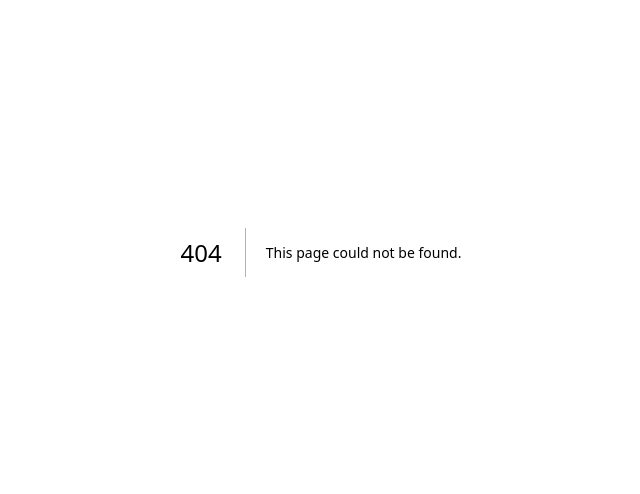
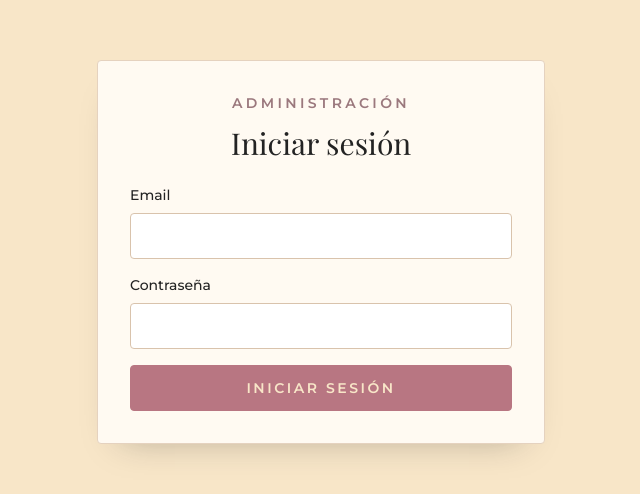
Before and after one commit to jricca19/ofelia_back_front, a Next.js app: page /admin/login in a window 1280 px wide. Before the commit this address had no page. Shown: the part 148-642 px from the top of the page, without its empty margins (319-959 px from the left). Built offline with nearby package versions, Linux system fonts and the light colour scheme; no server answers; a web font is replaced by a local one.

Commit message:
se agrega vista para login admin

```diff
--- /dev/null
+++ b/app/admin/login/page.tsx
@@ -0,0 +1,117 @@
+"use client";
+
+import { FormEvent, useEffect, useState } from "react";
+import { useRouter } from "next/navigation";
+
+import { createSupabaseBrowserClient } from "@/infrastructure/supabase/supabase-browser";
+
+export default function AdminLoginPage() {
+  const router = useRouter();
+  const [email, setEmail] = useState("");
+  const [password, setPassword] = useState("");
+  const [error, setError] = useState("");
+  const [isSubmitting, setIsSubmitting] = useState(false);
+
+  useEffect(() => {
+    let isMounted = true;
+
+    async function redirectIfSessionExists() {
+      const supabase = createSupabaseBrowserClient();
+      const { data } = await supabase.auth.getSession();
+
+      if (isMounted && data.session) {
+        router.replace("/admin");
+      }
+    }
+
+    void redirectIfSessionExists();
+
+    return () => {
+      isMounted = false;
+    };
+  }, [router]);
+
+  async function handleSubmit(event: FormEvent<HTMLFormElement>) {
+    event.preventDefault();
+    setError("");
+    setIsSubmitting(true);
+
+    try {
+      const supabase = createSupabaseBrowserClient();
+      const { data, error: signInError } = await supabase.auth.signInWithPassword({
+        email,
+        password,
+      });
+
+      if (signInError || !data.session) {
+        setError("Credenciales inválidas o el acceso no está disponible en este momento.");
+        return;
+      }
+
+      router.push("/admin");
+    } catch {
+      setError("No se pudo iniciar la sesión. Inténtalo nuevamente.");
+    } finally {
+      setIsSubmitting(false);
+    }
+  }
+
+  return (
+    <main className="flex min-h-screen items-center justify-center bg-[#f8e6c8] px-4 py-8 text-[#232323]">
+      <div className="w-full max-w-md rounded-sm border border-[#e5d2bf] bg-[#fffaf2] p-8 shadow-[0_18px_35px_-24px_rgba(35,35,35,0.35)]">
+        <div className="mb-6 text-center">
+          <p className="text-sm font-semibold uppercase tracking-[0.24em] text-[#9b787d]">
+            Administración
+          </p>
+          <h1 className="mt-3 font-serif text-3xl text-[#232323]">Iniciar sesión</h1>
+        </div>
+
+        <form onSubmit={handleSubmit} className="space-y-4">
+          <div>
+            <label htmlFor="email" className="mb-2 block text-sm font-medium text-[#232323]">
+              Email
+            </label>
+            <input
+              id="email"
+              type="email"
+              value={email}
+              onChange={(event) => setEmail(event.target.value)}
+              autoComplete="email"
+              required
+              className="w-full rounded-sm border border-[#d9c3ac] bg-white px-3 py-2.5 text-base outline-none transition focus:border-[#b87682]"
+            />
+          </div>
+
+          <div>
+            <label htmlFor="password" className="mb-2 block text-sm font-medium text-[#232323]">
+              Contraseña
+            </label>
+            <input
+              id="password"
+              type="password"
+              value={password}
+              onChange={(event) => setPassword(event.target.value)}
+              autoComplete="current-password"
+              required
+              className="w-full rounded-sm border border-[#d9c3ac] bg-white px-3 py-2.5 text-base outline-none transition focus:border-[#b87682]"
+            />
+          </div>
+
+          {error ? (
+            <p className="rounded-sm border border-[#e7b4b6] bg-[#fff3f4] px-3 py-2 text-sm text-[#7a2b36]">
+              {error}
+            </p>
+          ) : null}
+
+          <button
+            type="submit"
+            disabled={isSubmitting}
+            className="w-full rounded-sm border border-[#b87682] bg-[#b87682] px-4 py-3 text-sm font-semibold uppercase tracking-[0.18em] text-[#f8e6c8] transition hover:bg-[#a66773] disabled:cursor-not-allowed disabled:opacity-70"
+          >
+            {isSubmitting ? "Iniciando sesión..." : "Iniciar sesión"}
+          </button>
+        </form>
+      </div>
+    </main>
+  );
+}
--- /dev/null
+++ b/app/admin/page.tsx
@@ -0,0 +1,12 @@
+export default function AdminPage() {
+  return (
+    <main className="flex min-h-screen items-center justify-center bg-[#f8e6c8] px-4 py-8 text-[#232323]">
+      <div className="w-full max-w-2xl rounded-sm border border-[#e5d2bf] bg-[#fffaf2] p-8 text-center shadow-[0_18px_35px_-24px_rgba(35,35,35,0.35)]">
+        <p className="text-sm font-semibold uppercase tracking-[0.24em] text-[#9b787d]">
+          Administración
+        </p>
+        <h1 className="mt-4 font-serif text-4xl text-[#232323]">Panel de administración</h1>
+      </div>
+    </main>
+  );
+}
--- /dev/null
+++ b/infrastructure/supabase/supabase-browser.ts
@@ -0,0 +1,21 @@
+import { createBrowserClient } from "@supabase/ssr";
+
+const browserSupabaseUrl = process.env.NEXT_PUBLIC_SUPABASE_URL;
+const browserSupabaseAnonKey = process.env.NEXT_PUBLIC_SUPABASE_ANON_KEY;
+
+if (!browserSupabaseUrl || !browserSupabaseAnonKey) {
+  throw new Error("Missing NEXT_PUBLIC_SUPABASE_URL or NEXT_PUBLIC_SUPABASE_ANON_KEY.");
+}
+
+const safeBrowserSupabaseUrl = browserSupabaseUrl;
+const safeBrowserSupabaseAnonKey = browserSupabaseAnonKey;
+
+export function createSupabaseBrowserClient() {
+  return createBrowserClient(safeBrowserSupabaseUrl, safeBrowserSupabaseAnonKey, {
+    auth: {
+      persistSession: true,
+      autoRefreshToken: true,
+      detectSessionInUrl: true,
+    },
+  });
+}
--- a/infrastructure/supabase/supabase-client.ts
+++ b/infrastructure/supabase/supabase-client.ts
@@ -1,12 +1,24 @@
-import "server-only";
-
 import { createClient } from "@supabase/supabase-js";
 
-const supabaseUrl = process.env.SUPABASE_URL;
-const supabaseAnonKey = process.env.SUPABASE_ANON_KEY;
-
-if (!supabaseUrl || !supabaseAnonKey) {
-  throw new Error("Missing SUPABASE_URL or SUPABASE_ANON_KEY.");
+export function getSupabaseUrl(): string {
+  const value = process.env.NEXT_PUBLIC_SUPABASE_URL ?? process.env.SUPABASE_URL;
+  if (!value) {
+    throw new Error("Missing SUPABASE_URL or NEXT_PUBLIC_SUPABASE_URL.");
+  }
+  return value;
 }
 
+export function getSupabaseAnonKey(): string {
+  const value = process.env.NEXT_PUBLIC_SUPABASE_ANON_KEY ?? process.env.SUPABASE_ANON_KEY;
+  if (!value) {
+    throw new Error("Missing SUPABASE_ANON_KEY or NEXT_PUBLIC_SUPABASE_ANON_KEY.");
+  }
+  return value;
+}
+
+export const supabaseUrl =
+  process.env.NEXT_PUBLIC_SUPABASE_URL ?? process.env.SUPABASE_URL ?? "";
+export const supabaseAnonKey =
+  process.env.NEXT_PUBLIC_SUPABASE_ANON_KEY ?? process.env.SUPABASE_ANON_KEY ?? "";
+
 export const supabase = createClient(supabaseUrl, supabaseAnonKey);
--- /dev/null
+++ b/infrastructure/supabase/supabase-server.ts
@@ -0,0 +1,41 @@
+import { cookies } from "next/headers";
+import { createServerClient } from "@supabase/ssr";
+
+const serverSupabaseUrl = process.env.SUPABASE_URL;
+const serverSupabaseAnonKey = process.env.SUPABASE_ANON_KEY;
+
+if (!serverSupabaseUrl || !serverSupabaseAnonKey) {
+  throw new Error("Missing SUPABASE_URL or SUPABASE_ANON_KEY.");
+}
+
+const safeServerSupabaseUrl = serverSupabaseUrl;
+const safeServerSupabaseAnonKey = serverSupabaseAnonKey;
+
+export async function createSupabaseServerClient() {
+  const cookieStore = await cookies();
+
+  return createServerClient(safeServerSupabaseUrl, safeServerSupabaseAnonKey, {
+    cookies: {
+      getAll: async () =>
+        cookieStore.getAll().map((cookie) => ({
+          name: cookie.name,
+          value: cookie.value,
+        })),
+      setAll: async (
+        cookiesToSet: Array<{
+          name: string;
+          value: string;
+          options?: Record<string, unknown>;
+        }>,
+      ) => {
+        for (const { name, value, options } of cookiesToSet) {
+          cookieStore.set(name, value, options);
+        }
+      },
+    },
+    auth: {
+      persistSession: true,
+      autoRefreshToken: true,
+    },
+  });
+}
--- /dev/null
+++ b/proxy.ts
@@ -0,0 +1,33 @@
+import { NextResponse } from "next/server";
+import type { NextRequest } from "next/server";
+
+import { createSupabaseServerClient } from "@/infrastructure/supabase/supabase-server";
+
+export async function proxy(request: NextRequest) {
+  const { pathname } = request.nextUrl;
+
+  if (pathname === "/admin/login") {
+    return NextResponse.next();
+  }
+
+  if (!pathname.startsWith("/admin")) {
+    return NextResponse.next();
+  }
+
+  const supabase = await createSupabaseServerClient();
+  const {
+    data: { user },
+    error,
+  } = await supabase.auth.getUser();
+
+  if (error || !user) {
+    const loginUrl = new URL("/admin/login", request.url);
+    return NextResponse.redirect(loginUrl);
+  }
+
+  return NextResponse.next();
+}
+
+export const config = {
+  matcher: ["/admin", "/admin/:path*"],
+};
```
